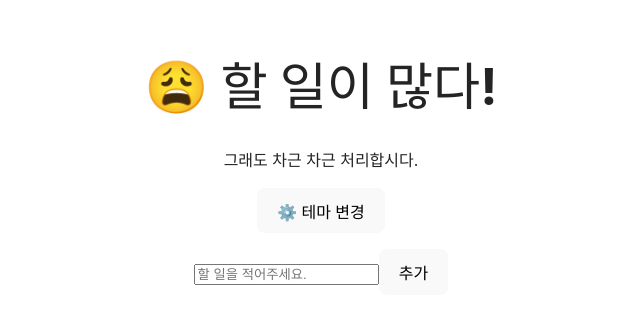
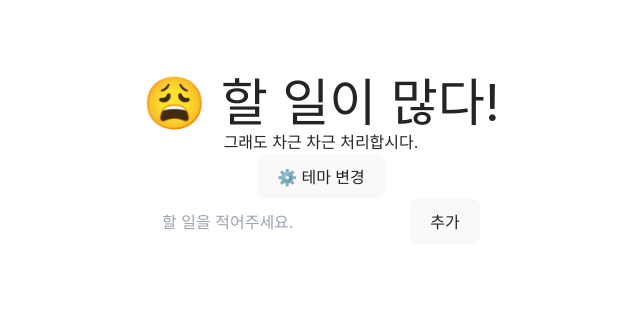
Before and after one commit to parkjangwon/react-todo, a React (Vite) app: page / in a window 1280 px wide. Shown: the part 241-564 px from the top of the page, without its empty margins (319-959 px from the left). Built offline with nearby package versions, Linux system fonts and the light colour scheme.

Commit message:
chore: import 문 최상단으로 이동

```diff
--- a/src/index.css
+++ b/src/index.css
@@ -1,3 +1,7 @@
+@import 'tailwindcss/base';
+@import 'tailwindcss/components';
+@import 'tailwindcss/utilities';
+
 :root {
   font-family: Inter, system-ui, Avenir, Helvetica, Arial, sans-serif;
   line-height: 1.5;
@@ -86,7 +90,3 @@ button:focus-visible {
     background-color: #f9f9f9;
   }
 }
-
-@import 'tailwindcss/base';
-@import 'tailwindcss/components';
-@import 'tailwindcss/utilities';
```
